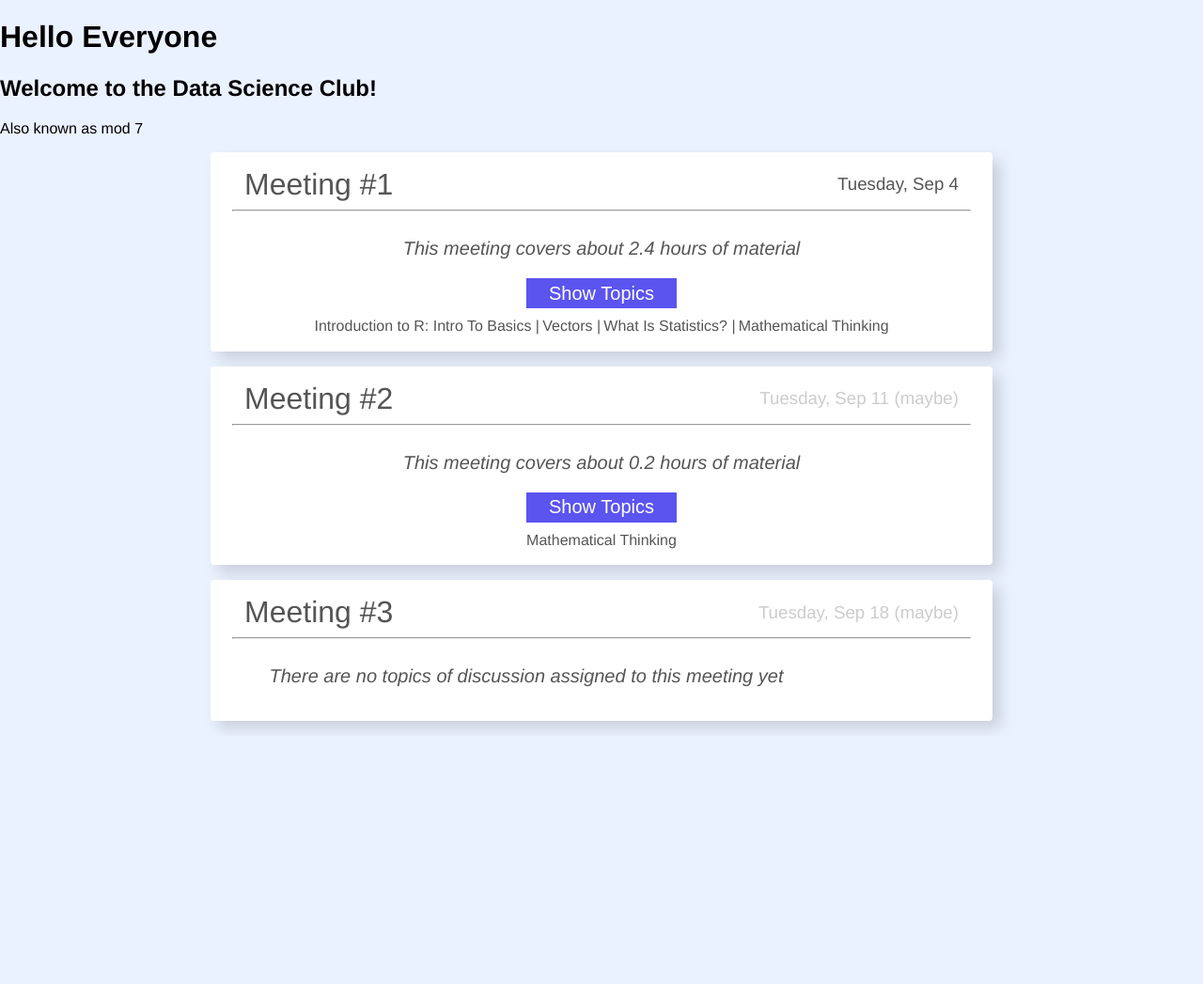
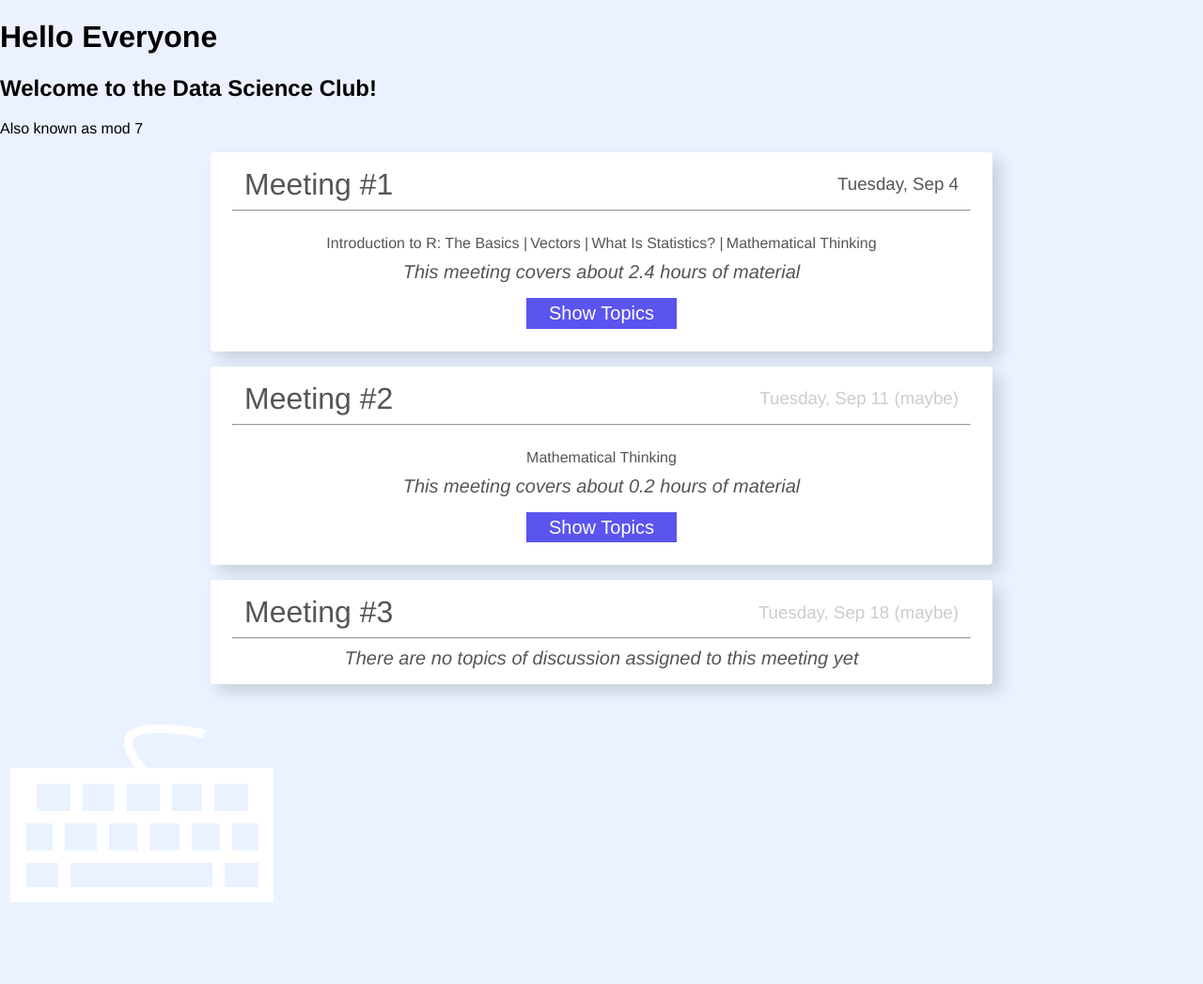
Before and after one commit to MostlyFocusedMike/data-club, a website built with webpack: page index.html in a window 1280 px wide. Shown: the whole page at 94% size. Before the commit the page ends 800 px from the top, so only its background shows below. Built offline with nearby package versions, Linux system fonts and the light colour scheme; some packages are replaced by stand-ins of ours; files whose address does not match are found by name.

Commit message:
add icons

```diff
--- a/index.html
+++ b/index.html
@@ -11,5 +11,6 @@
 <body>
     <welcome></welcome>
     <meetings></meetings>
+    <img src="imges/keyboard.png" alt="">
 </body>
 </html>
--- a/src/js/components/topics/template.html
+++ b/src/js/components/topics/template.html
@@ -1,4 +1,9 @@
 <div class="topics">
+    <ul class="topic-summary" ng-if="!$ctrl.topicsVisible" >
+        <li ng-repeat="topic in $ctrl.topics($ctrl.meetingId)">
+            <span>{{topic.display_name}}</span>
+        </li>
+    </ul>
     <div class="topic-info" ng-if="$ctrl.topics($ctrl.meetingId).length > 0">
         <p>This meeting covers about {{$ctrl.totalHours($ctrl.meetingId)}} hours of material</p>
         <button ng-click="$ctrl.hideTopics()">{{$ctrl.btnText}}</button>
@@ -6,14 +11,10 @@
     <div class="topic-info" ng-if="$ctrl.topics($ctrl.meetingId).length === 0">
         <p>There are no topics of discussion assigned to this meeting yet</p>
     </div>
-    <ul class="topic-summary" ng-if="!$ctrl.topicsVisible" >
-        <li ng-repeat="topic in $ctrl.topics($ctrl.meetingId)">
-            <span>{{topic.display_name}}</span>
-        </li>
-    </ul>
+
     <div class="topic" ng-if="$ctrl.topicsVisible" ng-repeat="topic in $ctrl.topics($ctrl.meetingId)">
         <div class="topic-bar flex">
-            <img ng-src="{{topic.type.link}}" alt="{{topic.type.name}}-icon">
+            <img ng-src="{{topic.type.icon}}" alt="{{topic.type.name}}-icon">
             <div>
                 <a href="{{topic.link}}" target="_blank">{{topic.display_name}}</a>
             </div>
--- a/src/js/constants/constants.js
+++ b/src/js/constants/constants.js
@@ -1,8 +1,8 @@
 const constants = {
     NO_LINK: "TBD",
-    VIDEO: {link: "https://png.icons8.com/metro/1600/video-file.png", name: 'video', text: 'watch video'},
-    READING: {link: "https://png.icons8.com/metro/1600/video-file.png", name: 'article', text: 'read article'},
-    INTERACTIVE: {link: "http://icons.iconarchive.com/icons/icons8/ios7/256/Computer-Hardware-Keyboard-icon.png", name: 'interactive', text: 'take lesson'},
+    VIDEO: {icon: "images/video.png", name: 'video', text: 'watch video'},
+    READING: {icon: "", name: 'article', text: 'read article'},
+    INTERACTIVE: {icon: "images/keyboard.png", name: 'interactive', text: 'take lesson'},
     DATA_CAMP: "Data Camp",
     CC_STATISTICS: "Crash Course: Statistics",
 };
--- a/src/js/constants/topics.js
+++ b/src/js/constants/topics.js
@@ -4,7 +4,7 @@ const topics = [
     {
         id: 1,
         meeting_id: 1,
-        display_name: 'Introduction to R: Intro To Basics',
+        display_name: 'Introduction to R: The Basics',
         source: CONSTANTS.DATA_CAMP,
         link: 'https://campus.datacamp.com/courses/free-introduction-to-r/chapter-1-intro-to-basics-1?ex=1',
         description: 'An intro to the foundations of the R language',
--- a/styles/main.scss
+++ b/styles/main.scss
@@ -89,23 +89,11 @@ body {
     padding: 0;
     @extend .flex;
     justify-content: center;
-    .topic-info {
-        width: 80%;
-        p {
-            text-align: center;
-            color: $default-gray;
-            font-style: italic;
-            font-size: 1.25rem;
-        }
-        button {
-            @extend .default-button;
-            width: 10rem;
-        }
-    }
     .topic-summary {
         list-style: none;
         padding: 0;
         color: $default-gray;
+        margin: 1rem 0 .5rem;
         @extend .flex;
         justify-content: center;
         li {
@@ -124,6 +112,22 @@ body {
             }
         }
     }
+
+    .topic-info {
+        width: 80%;
+        p {
+            margin: 0;
+            text-align: center;
+            color: $default-gray;
+            font-style: italic;
+            font-size: 1.25rem;
+        }
+        button {
+            @extend .default-button;
+            width: 10rem;
+        }
+    }
+
     .topic {
         width: 340px;
         margin: 1rem;
@@ -157,7 +161,6 @@ body {
             img {
                 display: block;
                 margin-left: .5rem;
-                background: white;
                 height: 2rem;
                 width: 2rem;
                 position: relative;
```
Also changed, not shown: images/keyboard.png (added), images/video.png (added), styles/styles.css.
